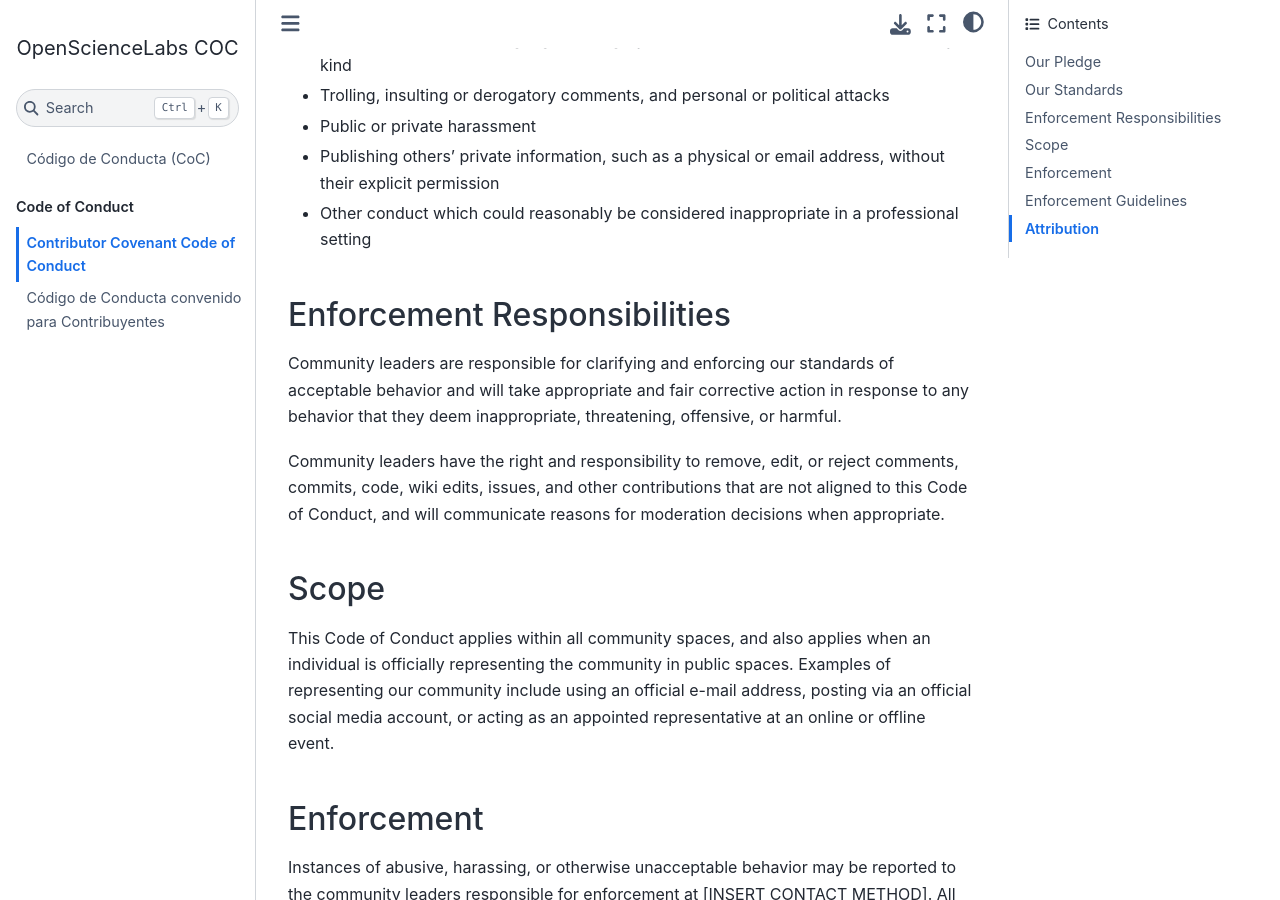
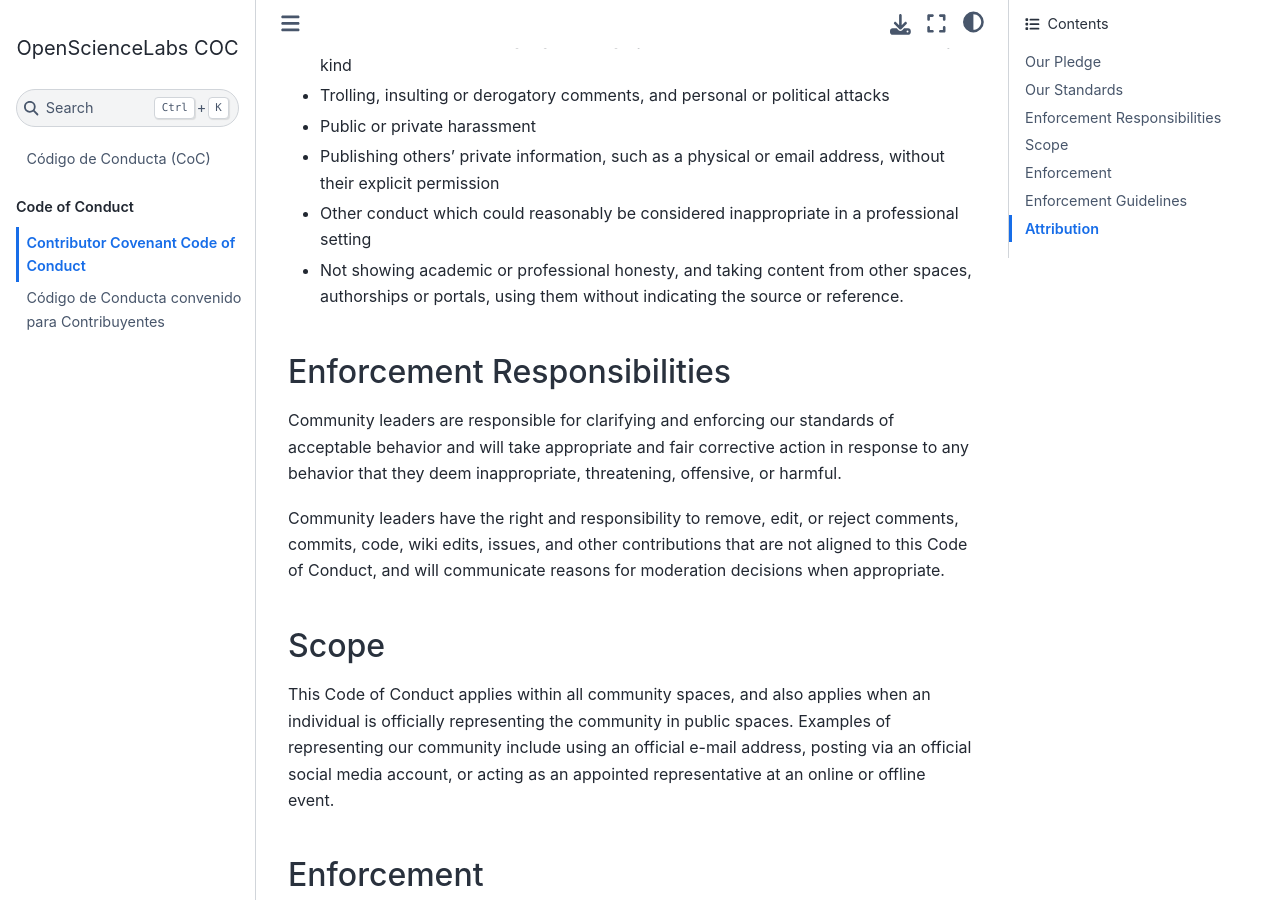
Before and after one commit to OpenScienceLabs/COC, a Jupyter Book: the page built from docs/coc-en.md, in a window 1280 px wide and 900 px high, scrolled down 843 px. Built offline with Jupyter Book 1.0.4 settings and Sphinx 7.4.7 and the Sphinx Book theme 1.1.4, drawn with Linux system fonts in a browser that asks for light colours.

Commit message:
Updating COC.md

```diff
--- a/docs/coc-en.md
+++ b/docs/coc-en.md
@@ -35,6 +35,7 @@ Examples of unacceptable behavior include:
   address, without their explicit permission
 * Other conduct which could reasonably be considered inappropriate in a
   professional setting
+* Not showing academic or professional honesty, and taking content from other spaces, authorships or portals, using them without indicating the source or reference.
 
 ## Enforcement Responsibilities
 
```
